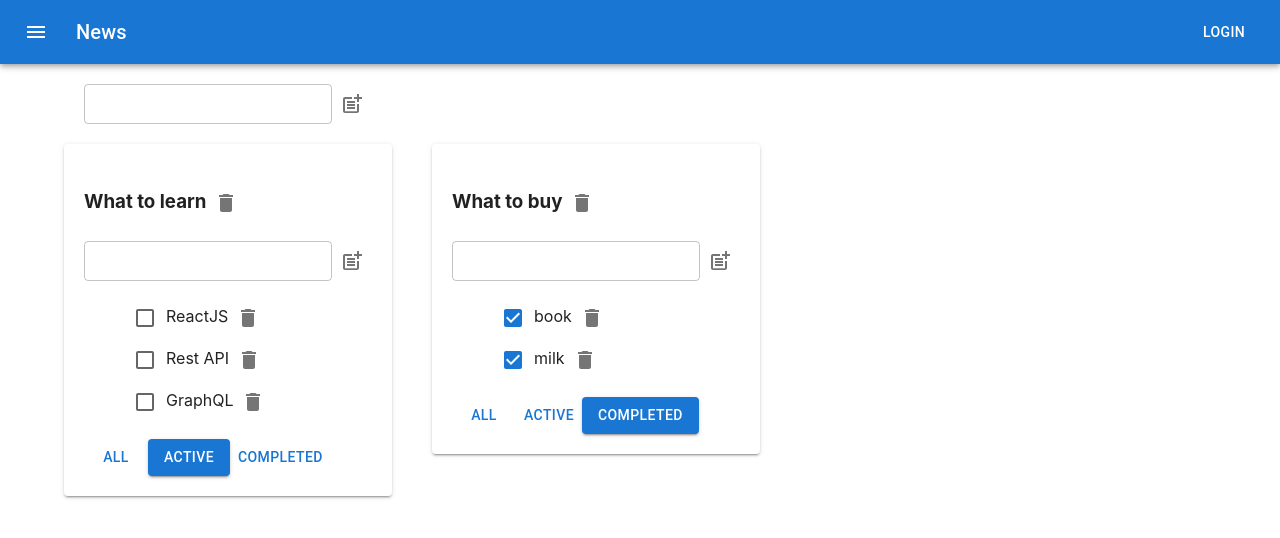
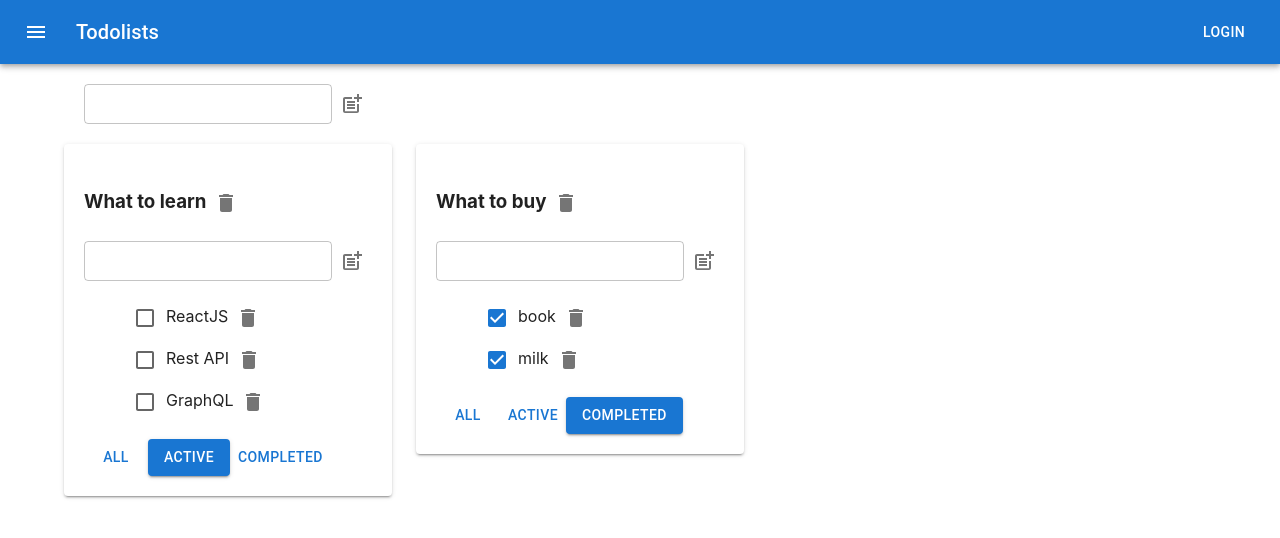
Before and after one commit to ksasrg/todolist, a React (Create React App) app: page / in a window 1280 px wide. Shown: the top 538 px of the page. Built offline with nearby package versions, Linux system fonts and the light colour scheme.

Commit message:
layout fix

```diff
--- a/src/App.tsx
+++ b/src/App.tsx
@@ -123,7 +123,7 @@ function App() {
                         <Menu />
                     </IconButton>
                     <Typography variant="h6" component="div" sx={{ flexGrow: 1 }}>
-                        News
+                        Todolists
                     </Typography>
                     <Button color="inherit">Login</Button>
                 </Toolbar>
@@ -132,7 +132,7 @@ function App() {
                 <Grid container style={{ padding: '20px' }}>
                     <AddItemForm addItem={addTodoList} />
                 </Grid>
-                <Grid container spacing={5}>
+                <Grid container spacing={3}>
                     {
                         todoLists.map((tl) => {
 
--- a/src/Todolist.tsx
+++ b/src/Todolist.tsx
@@ -52,7 +52,7 @@ export function Todolist(props: PropsType) {
         </h3>
 
         <AddItemForm addItem={addTask} />
-        <ul style={{listStyleType: 'none'}}>
+        <ul style={{ listStyleType: 'none' }}>
             {
                 props.tasks.map(t => {
 
@@ -78,7 +78,6 @@ export function Todolist(props: PropsType) {
                             title={t.title}
                             onChange={onChangeTitle}
                         />
-                        {/* <button onClick={onClickHandler}>x</button> */}
                         <IconButton aria-label="delete" onClick={onClickHandler}>
                             <Delete />
                         </IconButton>
```
Also changed, not shown: package.json (+6 -2 lines), 1 other file (tests, documents, lock files or other folders).
